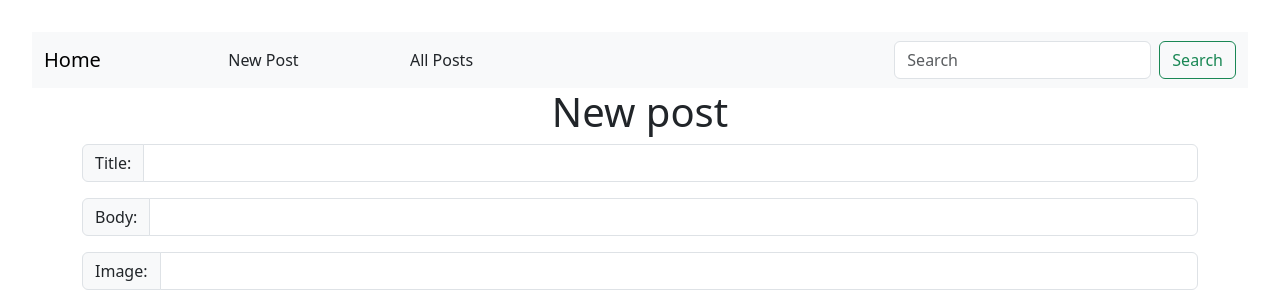
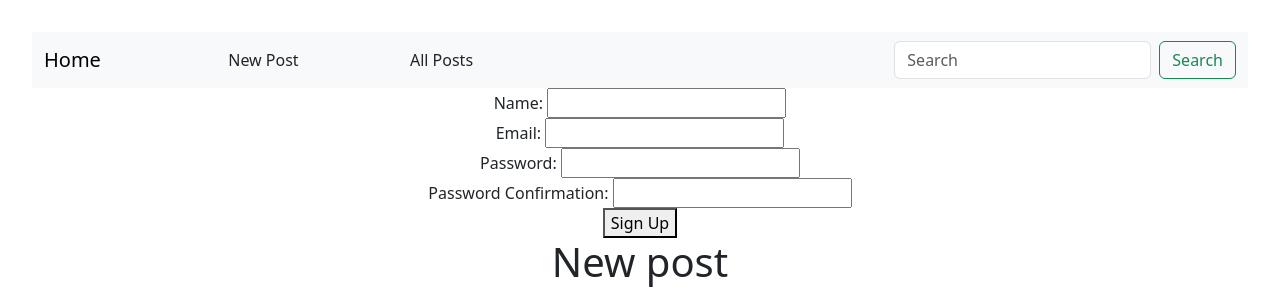
Before and after one commit to BenSShin/blog-frontend, a React (Vite) app: page / in a window 1280 px wide. Shown: the top 291 px of the page. Built offline with nearby package versions, Linux system fonts and the light colour scheme; no server answers.

Commit message:
added signup component

```diff
--- a/src/Content.jsx
+++ b/src/Content.jsx
@@ -4,6 +4,7 @@
 import { PostsNew } from "./PostsNew";
 import { Modal } from "./Modal";
 import { PostsShow } from "./PostShow";
+import { SignUp } from "./SignUp";
 
 export function Content() {
   // giving react variable and ability to set variable
@@ -62,6 +63,7 @@
 
   return (
     <div className="container">
+      <SignUp />
       <PostsNew onCreatePost={handleCreatePost} />
       <PostsIndex posts={posts} onShowPost={handleShowPost} />
       <Modal show={isPostsShowVisible} onClose={handleClose}>
--- /dev/null
+++ b/src/SignUp.jsx
@@ -0,0 +1,33 @@
+import axios from "axios";
+
+export function SignUp() {
+  const handleSubmit = (event) => {
+    event.preventDefault();
+    const params = new FormData(event.target);
+    console.log("handle submit", params);
+    axios.post("http://localhost:3000/users.json", params).then((response) => {
+      console.log(response.data);
+      event.target.reset();
+    });
+  };
+
+  return (
+    <div id="signup">
+      <form onSubmit={handleSubmit}>
+        <div>
+          Name: <input name="name" type="text" />
+        </div>
+        <div>
+          Email: <input name="email" type="email" />
+        </div>
+        <div>
+          Password: <input name="password" type="password" />
+        </div>
+        <div>
+          Password Confirmation: <input name="password_confirmation" type="password" />
+        </div>
+        <button type="submit">Sign Up</button>
+      </form>
+    </div>
+  );
+}
```
